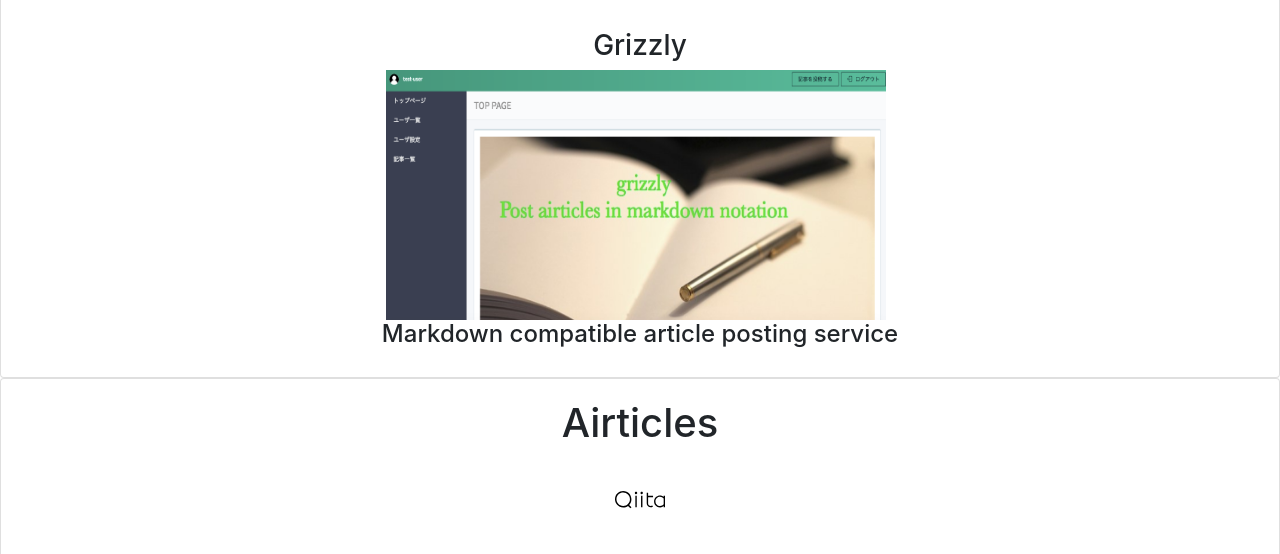
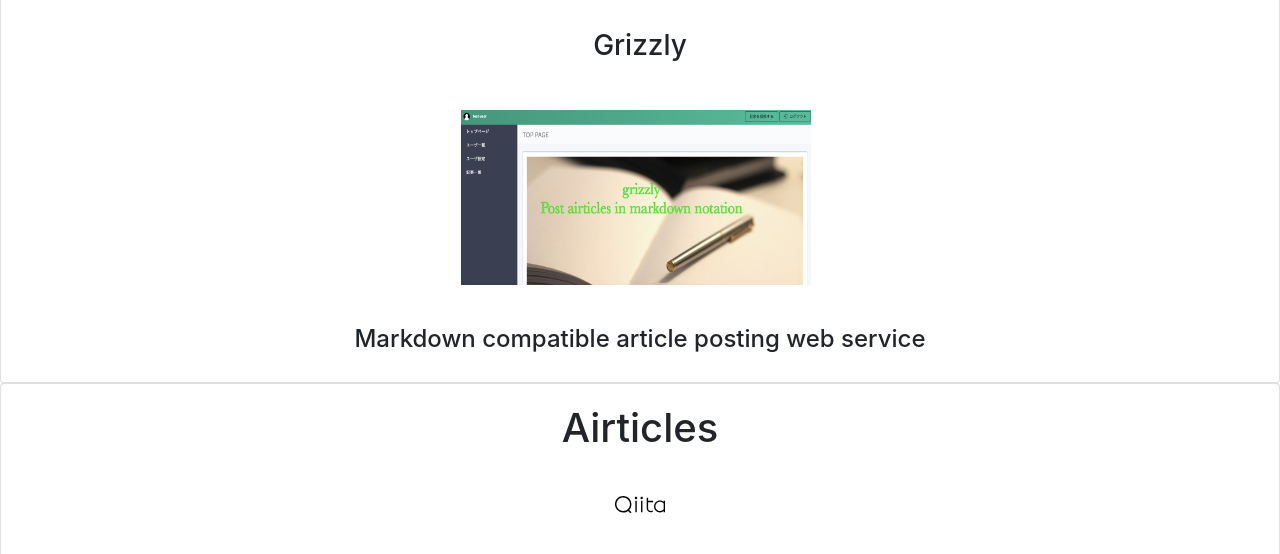
Before and after one commit to ikeyu0806/ikeyu0806.github.io, a plain HTML site: page index.html in a window 1280 px wide. Shown: the part 717-1271 px from the top of the page. Drawn offline with nearby package versions, Linux system fonts and the light colour scheme.

Commit message:
余白と画像の大きさ修正

```diff
--- a/index.css
+++ b/index.css
@@ -3,8 +3,9 @@
 }
 
 img.works {
-  width: 500px;
-  height: 250px;
+  width: 350px;
+  height: 175px;
+  margin: 40px;
 }
 
 img.icons {
--- a/index.html
+++ b/index.html
@@ -50,9 +50,9 @@
           <h1>Works</h1>
           &nbsp;
           <h3>Grizzly</h3>
-          <a href="http://118.27.33.70"><img src="img/grizzly.png" class="works img-responsive center-block"></a>
+          <a href="http://118.27.33.70"><img src="img/grizzly.png" class="works"></a>
           &nbsp;
-          <h4>Markdown compatible article posting service</h4>
+          <h4>Markdown compatible article posting web service</h4>
         </div>
       </div>
 
```
